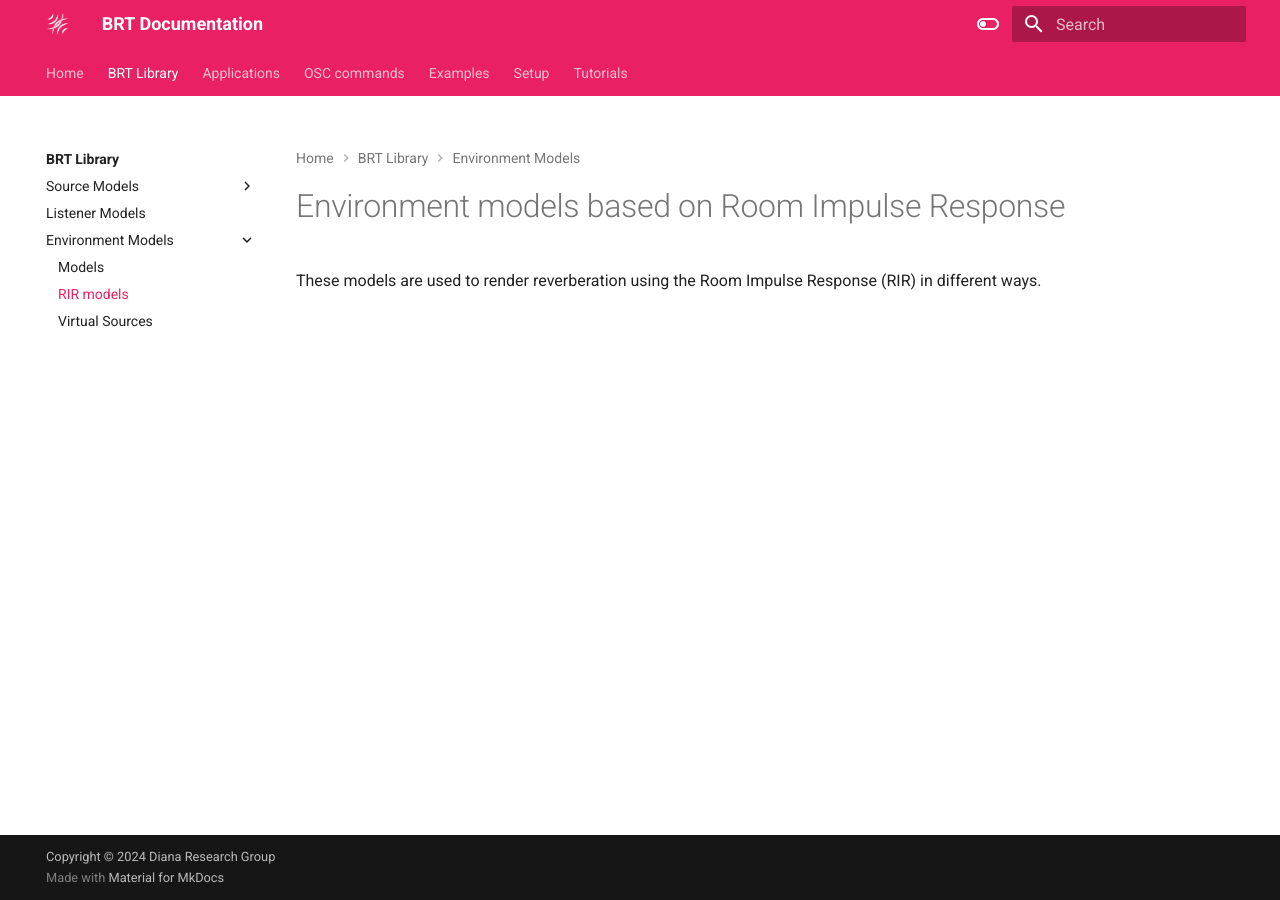
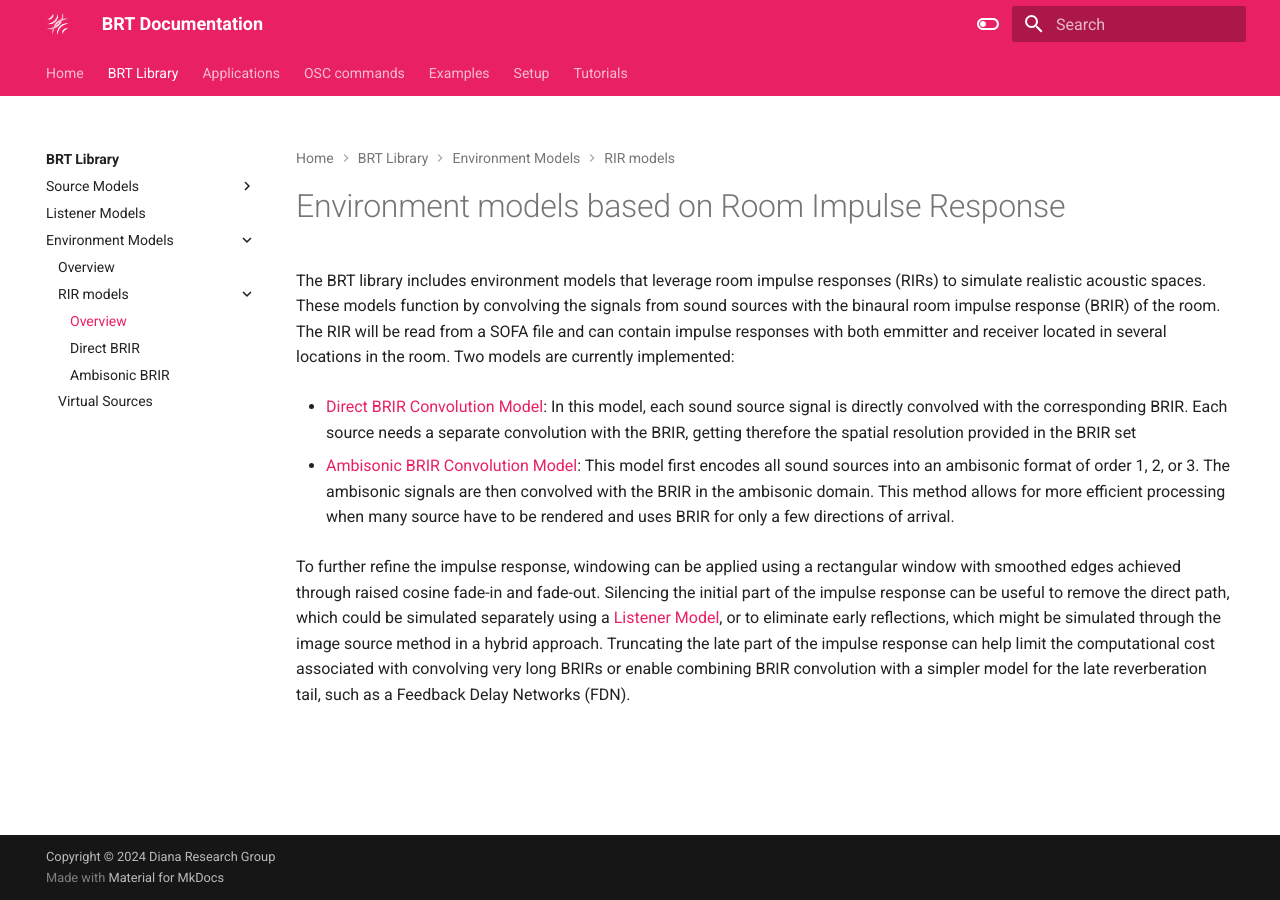
Before and after one commit to GrupoDiana/BRT-Documentation, an MkDocs documentation site: the page built from docs/library/environment/rirModels.md, in a window 1280 px wide. Built offline with MkDocs 1.6.1 and Material for MkDocs 9.7.7, drawn with Linux system fonts in a browser that asks for light colours.

Commit message:
adds RIR environment models basics

```diff
--- a/docs/library/environment/models.md
+++ b/docs/library/environment/models.md
@@ -0,0 +1 @@
+# Overview
--- a/docs/library/environment/rirModels.md
+++ b/docs/library/environment/rirModels.md
@@ -1,3 +1,9 @@
 # Environment models based on Room Impulse Response
 
-These models are used to render reverberation using the Room Impulse Response (RIR) in different ways.
+The BRT library includes environment models that leverage room impulse responses (RIRs) to simulate realistic acoustic spaces. These models function by convolving the signals from sound sources with the binaural room impulse response (BRIR) of the room. The RIR will be read from a SOFA file and can contain impulse responses with both emmitter and receiver located in several locations in the room. Two models are currently implemented:
+
+* [Direct BRIR Convolution Model](directBRIR.md): In this model, each sound source signal is directly convolved with the corresponding BRIR. Each source needs a separate convolution with the BRIR, getting therefore the spatial resolution provided in the BRIR set
+
+* [Ambisonic BRIR Convolution Model](ambisonicBRIR.md): This model first encodes all sound sources into an ambisonic format of order 1, 2, or 3. The ambisonic signals are then convolved with the BRIR in the ambisonic domain. This method allows for more efficient processing  when many source have to be rendered and uses BRIR for only a few directions of arrival.
+
+To further refine the impulse response, windowing can be applied using a rectangular window with smoothed edges achieved through raised cosine fade-in and fade-out. Silencing the initial part of the impulse response can be useful to remove the direct path, which could be simulated separately using a [Listener Model](/BRT-Documentation/library/listener/models/), or to eliminate early reflections, which might be simulated through the image source method in a hybrid approach. Truncating the late part of the impulse response can help limit the computational cost associated with convolving very long BRIRs or enable combining BRIR convolution with a simpler model for the late reverberation tail, such as a Feedback Delay Networks (FDN).
--- a/mkdocs.yml
+++ b/mkdocs.yml
@@ -68,7 +68,10 @@ nav:
     - Listener Models: library/listener/models.md
     - Environment Models:
       - library/environment/models.md
-      - RIR models: library/environment/rirModels.md
+      - RIR models:
+        - Overview: library/environment/rirModels.md
+        - Direct BRIR: library/environment/directBRIR.md
+        - Ambisonic BRIR: library/environment/ambisonicBRIR.md
       - Virtual Sources: library/environment/virtualSources.md
   - Applications: applications/index.md
   - OSC commands:
```
Also changed, not shown: docs/library/environment/ambisonicBRIR.md (added, +1 -0 lines), docs/library/environment/directBRIR.md (added, +1 -0 lines).
